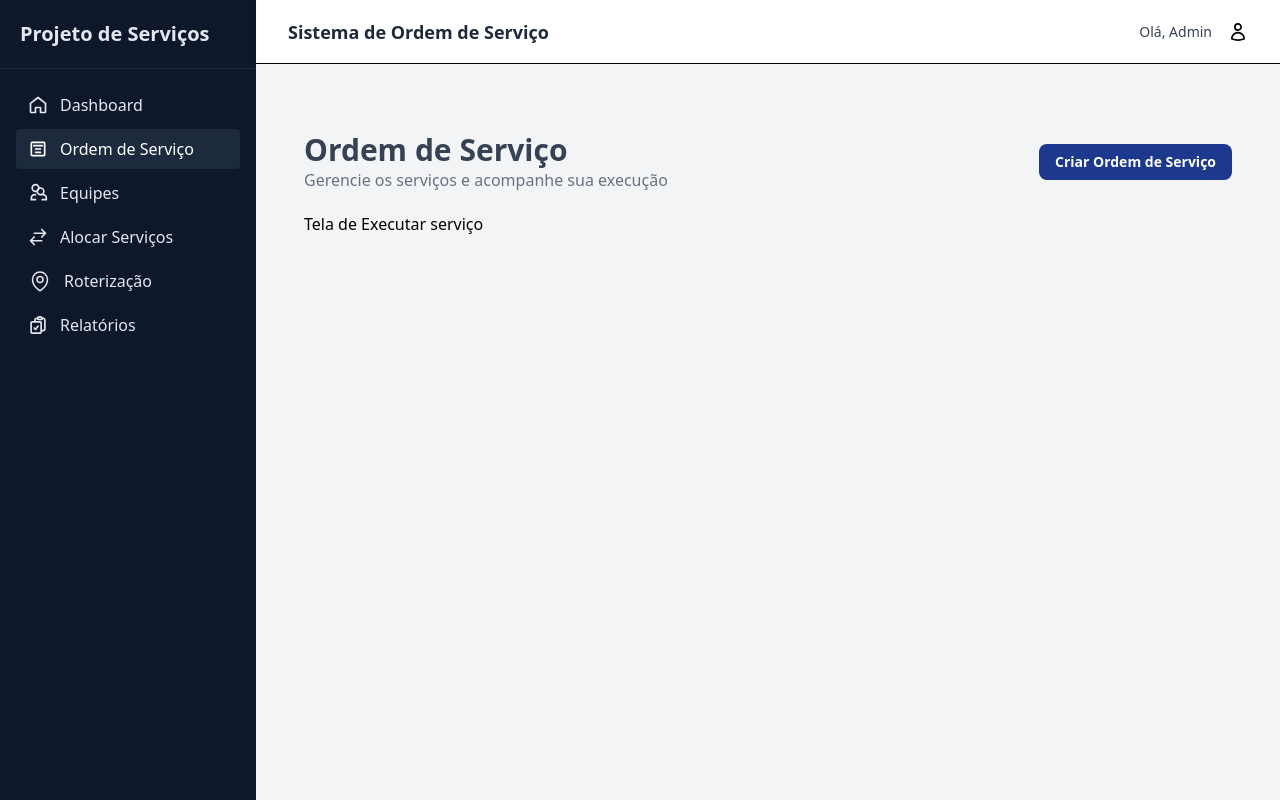
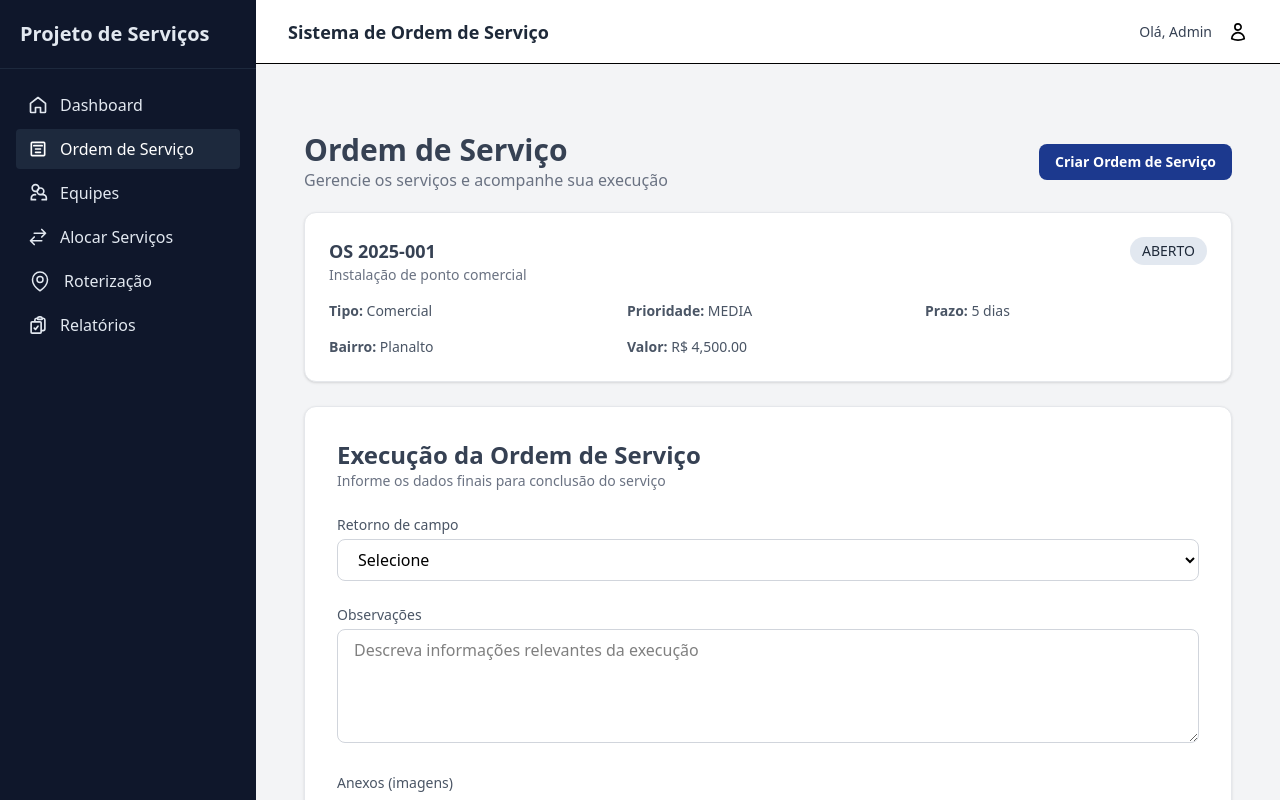
Before and after one commit to DavisonRodriguesB/OrdemDeServico-Angular, an Angular app: page /service-order/1/execution in a window 1280 px wide. Built offline with nearby package versions, Linux system fonts and the light colour scheme.

Commit message:
executar servico

```diff
--- a/src/app/core/services/service-order.mock.ts
+++ b/src/app/core/services/service-order.mock.ts
@@ -62,7 +62,7 @@ export const SERVICE_ORDERS_MOCK: ServiceOrder[] = [
   },
 
   {
-    id: 4,
+    id: 5,
     os: '2025-004',
     servico: 'Religação de Urgência',
     tipo: 'Comercial',
@@ -77,7 +77,7 @@ export const SERVICE_ORDERS_MOCK: ServiceOrder[] = [
   },
 
   {
-  id: 5,
+  id: 6,
   os: '2025-005',
   servico: 'Instalação de Medidor',
   tipo: 'Comercial',
@@ -92,7 +92,7 @@ export const SERVICE_ORDERS_MOCK: ServiceOrder[] = [
 },
 
 {
-  id: 6,
+  id: 7,
   os: '2025-006',
   servico: 'Manutenção de Rede Elétrica',
   tipo: 'Manutenção',
--- a/src/app/core/services/service-order.service.ts
+++ b/src/app/core/services/service-order.service.ts
@@ -44,6 +44,16 @@ export class ServiceOrderService {
     }
   }
 
+  /** ✅ ATUALIZAR STATUS (CONCLUIR SERVIÇO) */
+  atualizarStatus(id: number, status: ServiceOrder['status']): void {
+    const os = this.serviceOrders.find(o => o.id === id);
+
+    if (!os) return;
+
+    os.status = status;
+  }
+
+  /** Cancelar OS */
   cancelar(id: number): void {
     const os = this.serviceOrders.find(o => o.id === id);
 
--- a/src/app/features/service-orders/pages/service-order-execution/service-order-execution.html
+++ b/src/app/features/service-orders/pages/service-order-execution/service-order-execution.html
@@ -1 +1,152 @@
-<p>Tela de Executar serviço</p>
+<!-- Mensagem de sucesso -->
+<div
+  *ngIf="successMessage"
+  class="mb-4 p-4 rounded-lg bg-green-100 text-green-800 border border-green-200"
+>
+  {{ successMessage }}
+</div>
+
+<!-- Resumo da Ordem de Serviço -->
+<div
+  *ngIf="serviceOrder"
+  class="bg-white rounded-xl shadow-sm p-6 border border-gray-200 mb-6"
+>
+  <div class="flex justify-between items-start">
+    <div>
+      <h3 class="text-lg font-semibold text-gray-700">
+        OS {{ serviceOrder.os }}
+      </h3>
+      <p class="text-sm text-gray-500">
+        {{ serviceOrder.servico }}
+      </p>
+    </div>
+
+    <span
+      class="px-3 py-1 rounded-full text-sm font-medium"
+      [ngClass]="{
+        'bg-slate-200 text-gray-800': serviceOrder.status === 'ABERTO',
+        'bg-blue-100 text-blue-800': serviceOrder.status === 'ATRIBUIDO',
+        'bg-yellow-100 text-yellow-800': serviceOrder.status === 'EM_EXECUCAO',
+        'bg-green-200 text-green-800': serviceOrder.status === 'CONCLUIDO'
+      }"
+    >
+      {{ serviceOrder.status }}
+    </span>
+  </div>
+
+  <div class="grid grid-cols-2 md:grid-cols-3 gap-4 mt-4 text-sm text-gray-600">
+    <div><strong>Tipo:</strong> {{ serviceOrder.tipo }}</div>
+    <div><strong>Prioridade:</strong> {{ serviceOrder.prioridade }}</div>
+    <div><strong>Prazo:</strong> {{ serviceOrder.prazoDias }} dias</div>
+    <div><strong>Bairro:</strong> {{ serviceOrder.bairro }}</div>
+    <div>
+      <strong>Valor:</strong>
+      R$ {{ serviceOrder.valor | number:'1.2-2' }}
+    </div>
+  </div>
+</div>
+
+<form
+  class="bg-white rounded-xl shadow-sm p-8 border border-gray-200 space-y-6"
+  [formGroup]="form"
+  (ngSubmit)="concluir()"
+>
+
+  <!-- Título -->
+  <div>
+    <h2 class="text-2xl font-bold text-gray-700">
+      Execução da Ordem de Serviço
+    </h2>
+    <p class="text-gray-500 text-sm">
+      Informe os dados finais para conclusão do serviço
+    </p>
+  </div>
+
+  <!-- Retorno de Campo -->
+  <div>
+    <label class="block text-sm font-medium text-gray-600 mb-1">
+      Retorno de campo
+    </label>
+
+    <select
+      formControlName="retornoCampo"
+      class="w-full px-4 py-2 border border-gray-300 rounded-lg
+             focus:outline-none focus:ring-2 focus:ring-blue-500"
+    >
+      <option value="">Selecione</option>
+      <option *ngFor="let retorno of retornosDisponiveis" [value]="retorno">
+        {{ retorno }}
+      </option>
+    </select>
+
+    <p
+      *ngIf="form.get('retornoCampo')?.touched && form.get('retornoCampo')?.invalid"
+      class="text-sm text-red-500 mt-1"
+    >
+      Retorno de campo é obrigatório
+    </p>
+  </div>
+
+  <!-- Observações -->
+  <div>
+    <label class="block text-sm font-medium text-gray-600 mb-1">
+      Observações
+    </label>
+
+    <textarea
+      rows="4"
+      formControlName="observacao"
+      class="w-full px-4 py-2 border border-gray-300 rounded-lg
+             focus:outline-none focus:ring-2 focus:ring-blue-500"
+      placeholder="Descreva informações relevantes da execução"
+    ></textarea>
+  </div>
+
+  <!-- Anexos -->
+  <div>
+    <label class="block text-sm font-medium text-gray-600 mb-2">
+      Anexos (imagens)
+    </label>
+
+    <div class="flex items-center gap-4">
+      <label
+        class="px-4 py-2 border border-gray-300 rounded-lg cursor-pointer
+               hover:bg-gray-100 text-sm font-medium text-gray-700"
+      >
+        + Adicionar imagens
+        <input
+          type="file"
+          multiple
+          hidden
+          (change)="onFilesSelected($event)"
+        />
+      </label>
+
+      <span class="text-sm text-gray-500">
+        {{ anexos.length }} arquivo(s) selecionado(s)
+      </span>
+    </div>
+  </div>
+
+  <!-- Botões -->
+  <div class="flex justify-end gap-3 pt-4 border-t border-gray-200">
+    <button
+      type="button"
+      (click)="cancelar()"
+      class="px-4 py-2 border border-gray-300 rounded-lg
+             hover:bg-gray-100"
+    >
+      Cancelar
+    </button>
+
+    <button
+      type="submit"
+      [disabled]="form.invalid || isConcluding"
+      class="px-6 py-2 bg-blue-900 text-white rounded-lg
+             hover:bg-blue-800 disabled:opacity-50"
+    >
+      Concluir serviço
+    </button>
+  </div>
+
+</form>
--- a/src/app/features/service-orders/pages/service-order-execution/service-order-execution.ts
+++ b/src/app/features/service-orders/pages/service-order-execution/service-order-execution.ts
@@ -1,13 +1,96 @@
 import { Component } from '@angular/core';
 import { CommonModule } from '@angular/common';
+import {
+  ReactiveFormsModule,
+  FormBuilder,
+  FormGroup,
+  Validators
+} from '@angular/forms';
+import { ActivatedRoute, Router } from '@angular/router';
+
+import { ServiceOrder } from '../../models/service-order.model';
+import { ServiceOrderService } from '../../../../core/services/service-order.service';
 
 @Component({
   selector: 'app-service-order-execution',
   standalone: true,
-  imports: [CommonModule],
+  imports: [CommonModule, ReactiveFormsModule],
   templateUrl: './service-order-execution.html',
-  styleUrl: './service-order-execution.css',
 })
 export class ServiceOrderExecutionComponent {
 
+  serviceOrder!: ServiceOrder;
+
+  form!: FormGroup;
+  anexos: File[] = [];
+
+  successMessage = '';
+  errorMessage = '';
+  isConcluding = false;
+
+  retornosPorTipo: Record<string, string[]> = {
+    Comercial: ['Executado', 'Não Executado', 'Não Localizado'],
+    Manutenção: ['Manutenção Concluída', 'Necessita Retorno', 'Manutenção não Executada'],
+    Obras: ['Obra Concluída', 'Serviço Parcial', 'Obra com Impedimento', 'Obra não realizada'],
+  };
+
+  constructor(
+    private route: ActivatedRoute,
+    private router: Router,
+    private fb: FormBuilder,
+    private serviceOrderService: ServiceOrderService
+  ) {
+    const id = Number(this.route.snapshot.paramMap.get('id'));
+    this.carregarOS(id);
+  }
+
+  carregarOS(id: number): void {
+    const os = this.serviceOrderService.buscarPorId(id);
+
+    if (!os) {
+      this.errorMessage = 'Ordem de serviço não encontrada.';
+      return;
+    }
+
+    this.serviceOrder = os;
+
+    this.form = this.fb.group({
+      retornoCampo: ['', Validators.required],
+      observacao: [''],
+    });
+  }
+
+  get retornosDisponiveis(): string[] {
+    if (!this.serviceOrder) return [];
+    return this.retornosPorTipo[this.serviceOrder.tipo] || [];
+  }
+
+  onFilesSelected(event: Event): void {
+    const input = event.target as HTMLInputElement;
+    if (!input.files) return;
+
+    this.anexos = Array.from(input.files);
+  }
+
+    concluir(): void {
+    if (this.form.invalid) {
+      this.form.markAllAsTouched();
+      return;
+    }
+
+    this.serviceOrderService.atualizarStatus(
+      this.serviceOrder.id,
+      'CONCLUIDO'
+    );
+
+    this.successMessage = 'Serviço concluído com sucesso.';
+
+    setTimeout(() => {
+      this.router.navigate(['/service-order']);
+    }, 1500);
+  }
+
+  cancelar(): void {
+    this.router.navigate(['/service-order']);
+  }
 }
--- a/src/app/features/service-orders/pages/service-order-list/service-order-list.html
+++ b/src/app/features/service-orders/pages/service-order-list/service-order-list.html
@@ -128,24 +128,21 @@
                     <!-- Executar -->
                   <a
                     [routerLink]="
-                      os.status !== 'CONCLUIDO' && os.status !== 'CANCELADO'
+                    ['ABERTO','ATRIBUIDO','EM_EXECUCAO'].includes(os.status)
                       ? [os.id, 'execution']
                       : null
                       "
                       [class.pointer-events-none]="
-                      os.status === 'CONCLUIDO' || os.status === 'CANCELADO'
+                        !['ABERTO','ATRIBUIDO','EM_EXECUCAO'].includes(os.status)
                       "
                       [class.opacity-50]="
-                      os.status === 'CONCLUIDO' || os.status === 'CANCELADO'
+                        !['ABERTO','ATRIBUIDO','EM_EXECUCAO'].includes(os.status)
                       "
-                    class="p-3 border border-gray-300 rounded transition-colors
-                          hover:bg-gray-200"
+                      class="p-3 border border-gray-300 rounded transition-colors hover:bg-gray-200"
                       [title]="
-                      os.status === 'CONCLUIDO'
-                        ? 'Ordem de serviço já concluída'
-                        : os.status === 'CANCELADO'
-                        ? 'Ordem de serviço cancelada'
-                        : 'Executar'
+                        ['ABERTO','ATRIBUIDO','EM_EXECUCAO'].includes(os.status)
+                          ? 'Executar Serviço'
+                          : 'Serviço não pode ser executado'
                       "
                   >
                     <span class="material-icons text-sm">
```
Lines whose indentation alone changed are shown as unchanged.
